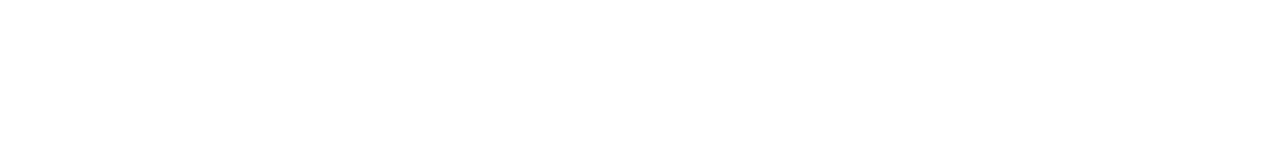
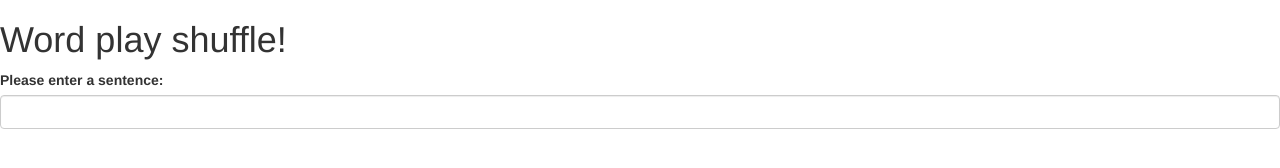
Before and after one commit to jasonkhan99/word-play, a plain HTML site: page index.html in a window 1280 px wide. Drawn offline with Linux system fonts and the light colour scheme.

Commit message:
add form to HTML.
co-authored-by: Hannah Beinstein <hannah.beinstein@gmail.com>

```diff
--- a/index.html
+++ b/index.html
@@ -7,7 +7,12 @@
     <script src="js/scripts.js"></script>
     <title>Wordplay</title>
   </head>
+    <h1>Word play shuffle!</h1>
   <body>
-
+    <form id="wordPlay"></form>
+      <div class="form-group">
+        <label for="sentence">Please enter a sentence:</label>
+        <input id="sentence" class="form-control" type="text">
+      </div>
   </body>
 </html>
```
